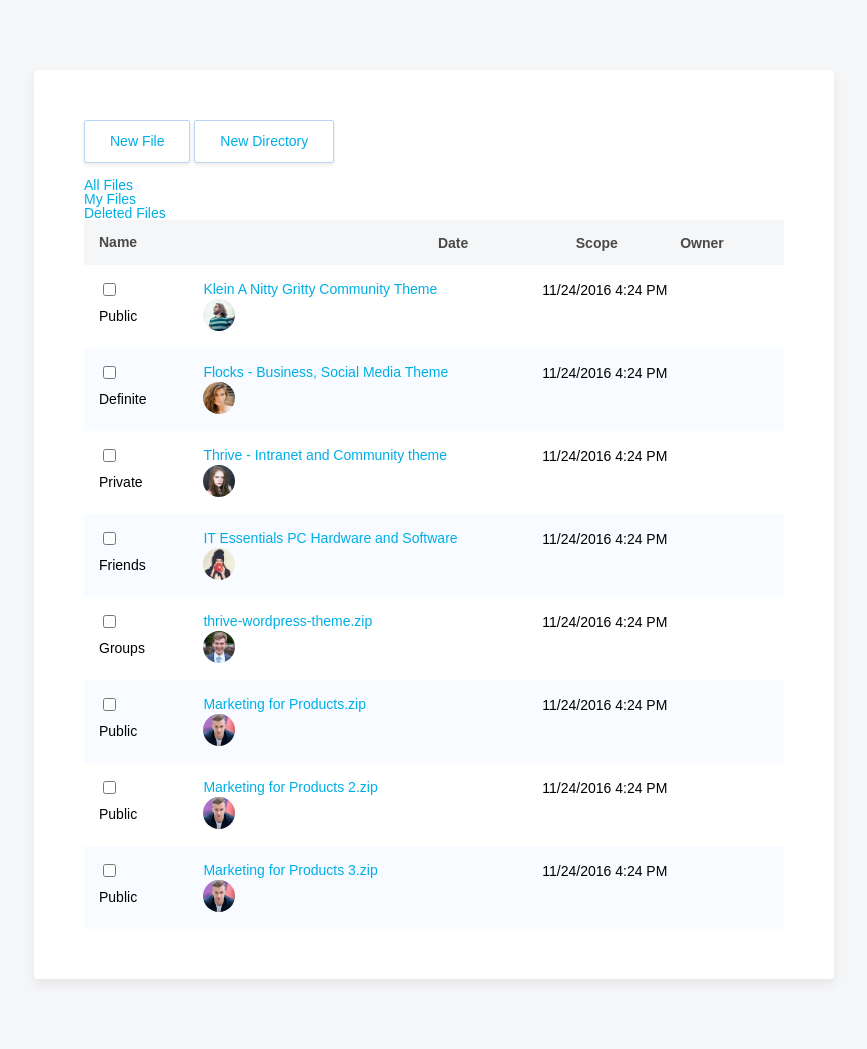
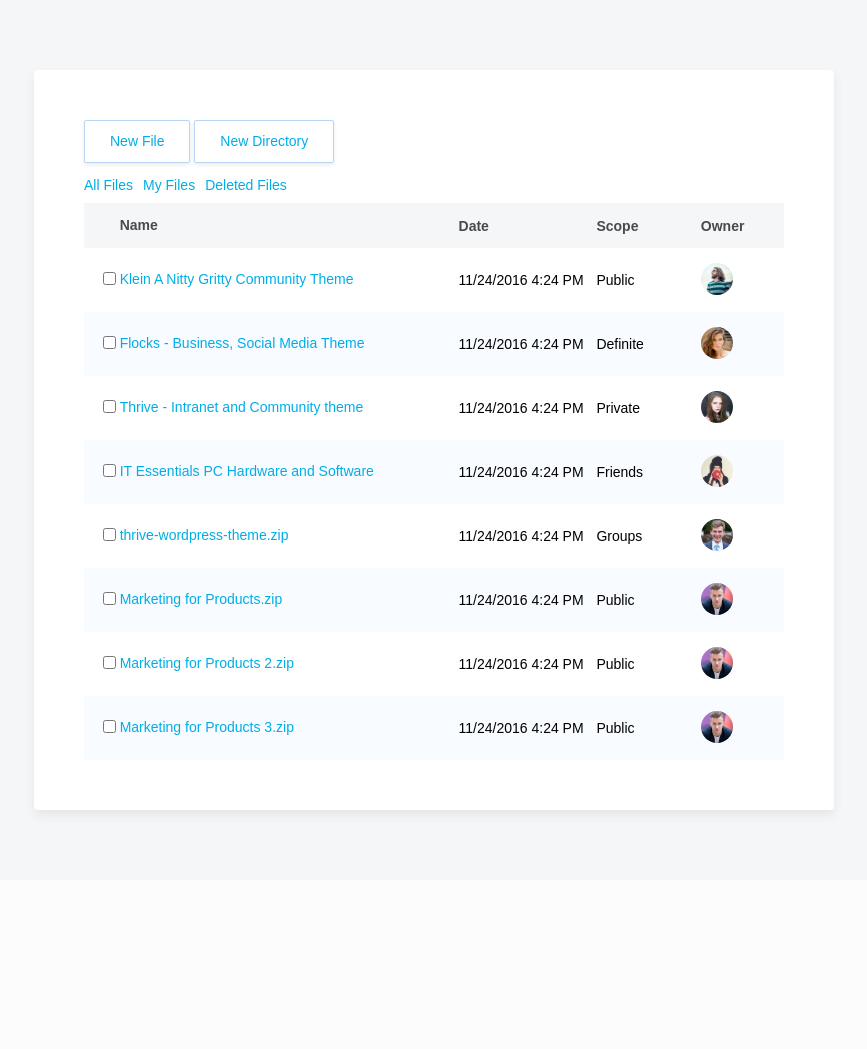
Before and after one commit to codehaiku/sharedrive-vuejs-mockup, a PHP site: page / in a window 1280 px wide. Shown: the whole page, without its empty margins (206-1073 px from the left). After the commit the page ends 817 px from the top, so only its background shows below. Run offline with PHP 8.4, Linux system fonts and the light colour scheme.

Commit message:
Updated styles

```diff
--- a/style.css
+++ b/style.css
@@ -129,6 +129,15 @@ a {
 #sharedrive-file-table .sharedrive-item {
 	width: 15%;
 	vertical-align: middle;
+	display: inline-block;
+}
+
+#sharedrive-file-table .sd-checkbox {
+	width: 2.5%;
+}
+
+#sharedrive-file-table .sharedrive-item.sd-checkbox input[type=checkbox] {
+	margin-top: -4px;
 }
 
 #sharedrive-file-table .sharedrive-date {
@@ -153,48 +162,30 @@ a {
 	background: #F8FBFF;
 }
 
-.sd-file-archive-title,
-.sd-archive-actions {
-	transition: all 0.25s ease-in-out;
-	-moz-transition: all 0.25s ease-in-out;
-	-webkit-transition: all 0.25s ease-in-out;
+.sharedrive-node-items ul li {
+	display: inline-block;
 }
 
-.sd-file-archive-title {
-
+#shareDriveNewObjectActions {
+	float: left;
+}
+#shareDriveObjectActions {
+	float: right;
 }
 
-.sd-archive-actions {
-	opacity: 0;
-	position: absolute;
-	transform: translateY(-12.25px);
-
+.clearfix {
+	display: block;
+	clear: both;
 }
 
-
-#sharedrive-file-table .sharedrive-node-items:hover .sd-archive-actions {
-	opacity: 1;
-	transform: translateY(-3.25px);
+.sharedrive-menu ul {
+	display: inline-block;
+	width: 100%;
+	margin-bottom: 9px;
 }
-.sd-archive-actions-list {
-	margin-top: 10px;
-	font-size: 12px;
-}
-
-.sd-archive-actions-list a {
-	color: #777;
-}
-
-.sd-archive-actions-list a span.sd-archive-trash {
-	color: red;
-}
-
-.sd-archive-actions-list-item {
-	margin-right: 5px;
-}
-
-.sharedrive-node-items ul li {
-	display: inline-block;
+.sharedrive-menu li.sharedrive-menu-item{
+	float: left;
+	margin-right: 10px;
 }
 
 /** Add Form */
```
Also changed, not shown: other parts of style.css (+19 -12 lines).
